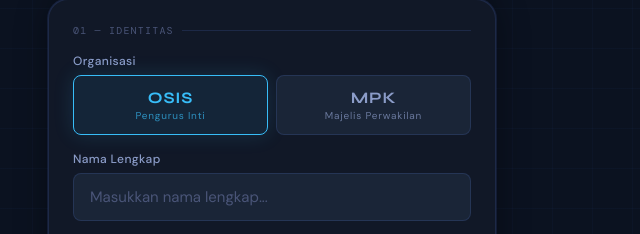
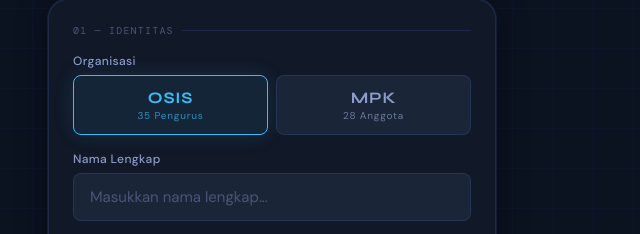
Before and after one commit to NAWASENA-Development-Team/absesi-geolokasi, a website: page public/index.html in a window 1280 px wide. Shown: the part 312-546 px from the top of the page, 368-1008 px from the left. Drawn offline with nearby package versions, Linux system fonts and the light colour scheme.

Commit message:
sub-header

```diff
--- a/public/index.html
+++ b/public/index.html
@@ -294,10 +294,10 @@
         <label>Organisasi</label>
         <div class="org-toggle">
           <button class="org-btn active" data-org="OSIS" onclick="selectOrg(this)">
-            OSIS <small>Pengurus Inti</small>
+            OSIS <small>35 Pengurus</small>
           </button>
           <button class="org-btn" data-org="MPK" onclick="selectOrg(this)">
-            MPK <small>Majelis Perwakilan</small>
+            MPK <small>28 Anggota</small>
           </button>
         </div>
         <input type="hidden" id="organisasi" value="OSIS" />
```
